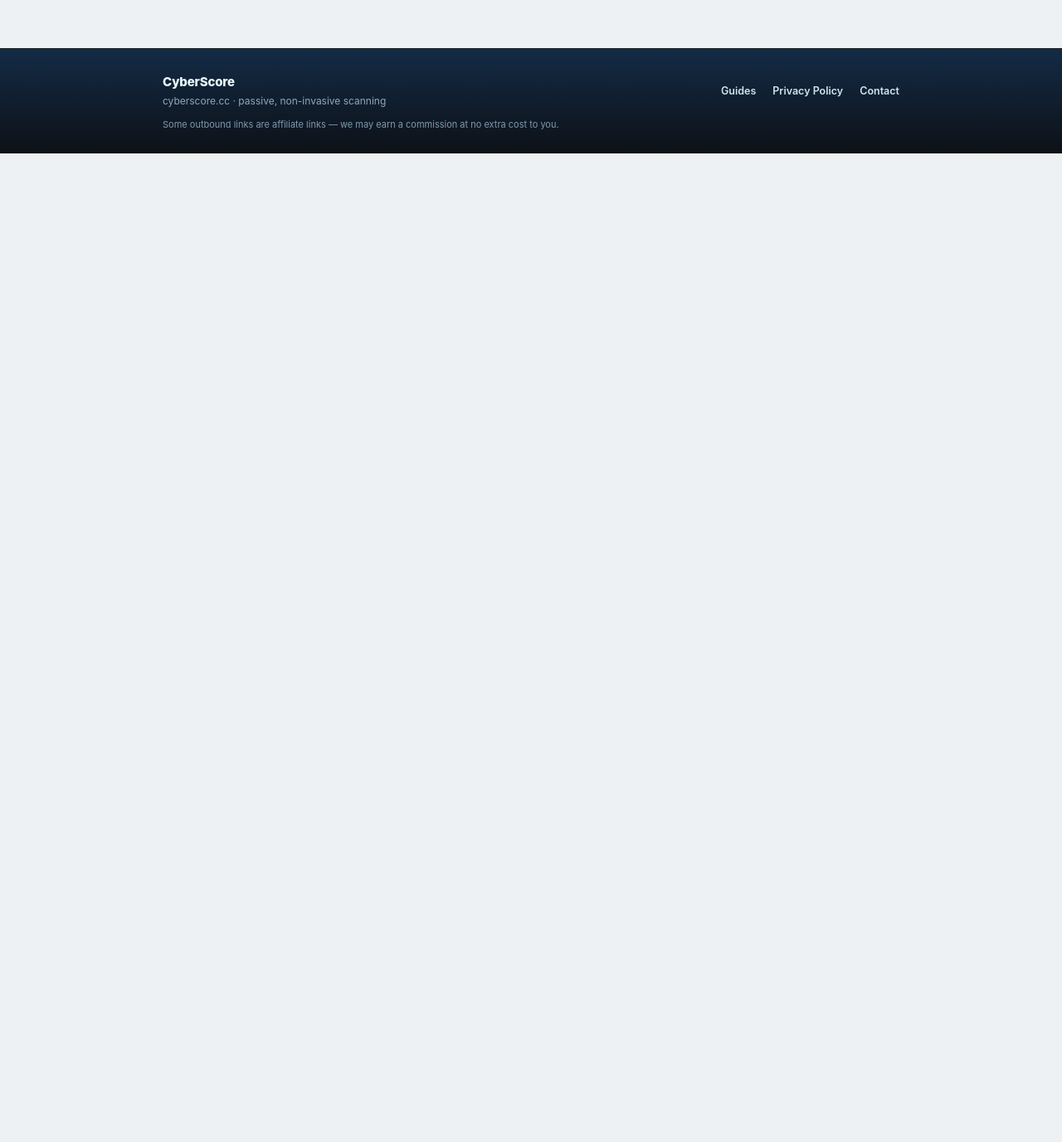
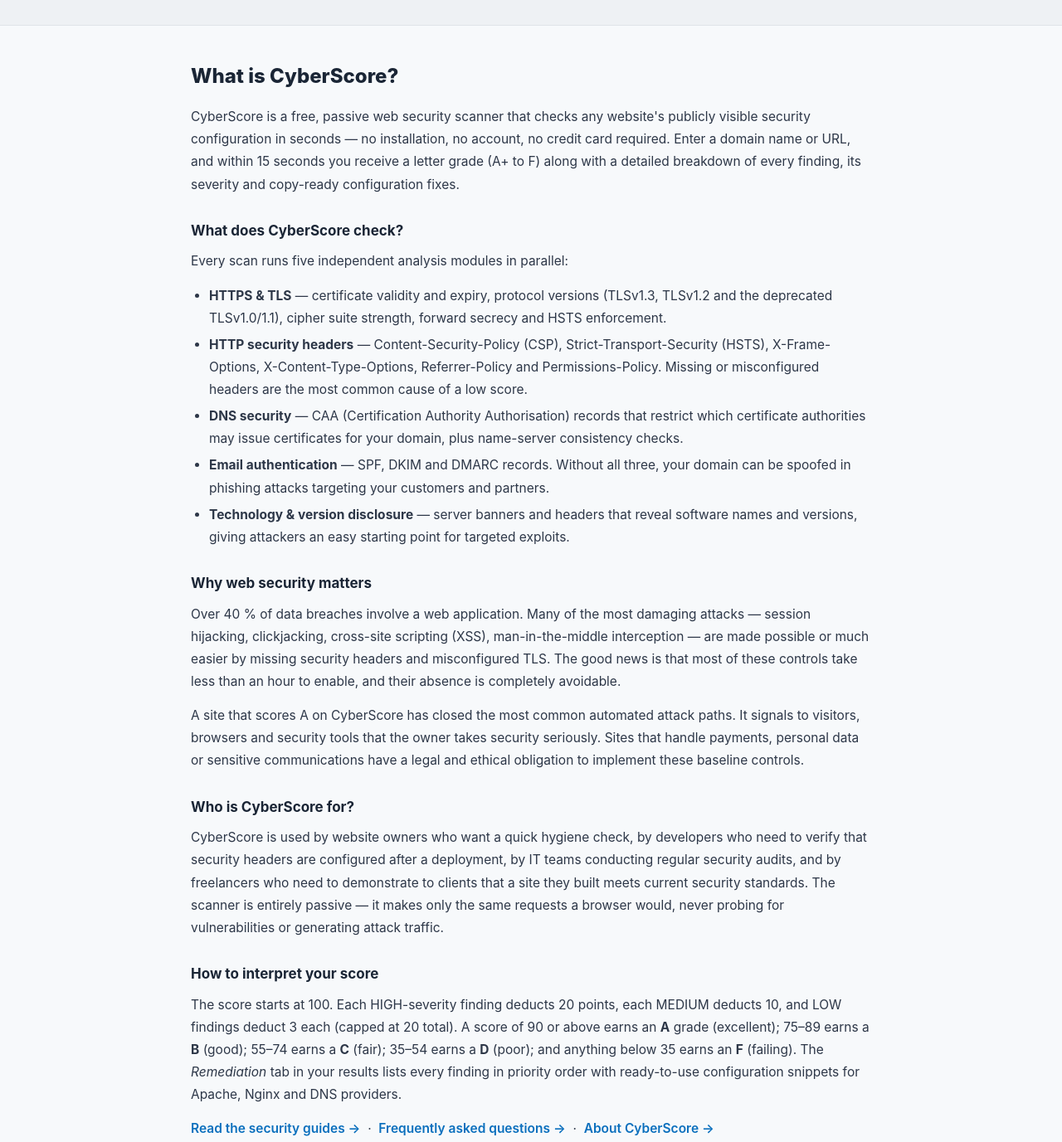
Before and after one commit to kolopro/cyberscore, a plain HTML site: page web/static/index.html in a window 1280 px wide. Shown: the part 1560-2937 px from the top of the page at 83% size. Before the commit the page ends 1745 px from the top, so only its background shows below. Drawn offline with Linux system fonts and the light colour scheme.

Commit message:
Add static about section to index.html for SEO/AdSense content
Co-Authored-By: Claude Sonnet 4.6 <noreply@anthropic.com>

```diff
--- a/web/static/index.html
+++ b/web/static/index.html
@@ -325,6 +325,15 @@
   .ad-slot:empty{display:none}
   .ad-slot::before{content:"Advertisement";display:block;font-size:10px;letter-spacing:.08em;text-transform:uppercase;color:var(--muted);margin-bottom:5px}
   /* footer band */
+  .about-static{background:#f7f9fb;border-top:1px solid #dfe4e8;padding:40px 20px 50px}
+  .about-wrap{max-width:820px;margin:0 auto;color:#2d3748;font-size:15.5px;line-height:1.75}
+  .about-wrap h2{font-size:24px;font-weight:800;color:#1a2535;margin:0 0 14px}
+  .about-wrap h3{font-size:17px;font-weight:700;color:#1a2535;margin:28px 0 8px}
+  .about-wrap p{margin:0 0 14px}
+  .about-wrap ul{margin:8px 0 14px;padding-left:22px}
+  .about-wrap li{margin:5px 0}
+  .about-wrap a{color:#0a6fbd;font-weight:600;text-decoration:none}
+  .about-wrap a:hover{text-decoration:underline}
   footer{color:#b9d0e0;font-size:12.5px;padding:0;margin-top:28px;
     background:linear-gradient(180deg,#132b45,var(--navy0));
     border-top:1px solid rgba(255,255,255,.07)}
@@ -626,6 +635,35 @@
     </div>
 
     <p class="allguides"><a href="/guides">Browse all security guides →</a></p>
+  </div>
+</section>
+
+<section class="about-static" aria-label="About CyberScore">
+  <div class="about-wrap">
+    <h2>What is CyberScore?</h2>
+    <p>CyberScore is a free, passive web security scanner that checks any website's publicly visible security configuration in seconds — no installation, no account, no credit card required. Enter a domain name or URL, and within 15 seconds you receive a letter grade (A+ to F) along with a detailed breakdown of every finding, its severity and copy-ready configuration fixes.</p>
+
+    <h3>What does CyberScore check?</h3>
+    <p>Every scan runs five independent analysis modules in parallel:</p>
+    <ul>
+      <li><strong>HTTPS &amp; TLS</strong> — certificate validity and expiry, protocol versions (TLSv1.3, TLSv1.2 and the deprecated TLSv1.0/1.1), cipher suite strength, forward secrecy and HSTS enforcement.</li>
+      <li><strong>HTTP security headers</strong> — Content-Security-Policy (CSP), Strict-Transport-Security (HSTS), X-Frame-Options, X-Content-Type-Options, Referrer-Policy and Permissions-Policy. Missing or misconfigured headers are the most common cause of a low score.</li>
+      <li><strong>DNS security</strong> — CAA (Certification Authority Authorisation) records that restrict which certificate authorities may issue certificates for your domain, plus name-server consistency checks.</li>
+      <li><strong>Email authentication</strong> — SPF, DKIM and DMARC records. Without all three, your domain can be spoofed in phishing attacks targeting your customers and partners.</li>
+      <li><strong>Technology &amp; version disclosure</strong> — server banners and headers that reveal software names and versions, giving attackers an easy starting point for targeted exploits.</li>
+    </ul>
+
+    <h3>Why web security matters</h3>
+    <p>Over 40 % of data breaches involve a web application. Many of the most damaging attacks — session hijacking, clickjacking, cross-site scripting (XSS), man-in-the-middle interception — are made possible or much easier by missing security headers and misconfigured TLS. The good news is that most of these controls take less than an hour to enable, and their absence is completely avoidable.</p>
+    <p>A site that scores A on CyberScore has closed the most common automated attack paths. It signals to visitors, browsers and security tools that the owner takes security seriously. Sites that handle payments, personal data or sensitive communications have a legal and ethical obligation to implement these baseline controls.</p>
+
+    <h3>Who is CyberScore for?</h3>
+    <p>CyberScore is used by website owners who want a quick hygiene check, by developers who need to verify that security headers are configured after a deployment, by IT teams conducting regular security audits, and by freelancers who need to demonstrate to clients that a site they built meets current security standards. The scanner is entirely passive — it makes only the same requests a browser would, never probing for vulnerabilities or generating attack traffic.</p>
+
+    <h3>How to interpret your score</h3>
+    <p>The score starts at 100. Each HIGH-severity finding deducts 20 points, each MEDIUM deducts 10, and LOW findings deduct 3 each (capped at 20 total). A score of 90 or above earns an <strong>A</strong> grade (excellent); 75–89 earns a <strong>B</strong> (good); 55–74 earns a <strong>C</strong> (fair); 35–54 earns a <strong>D</strong> (poor); and anything below 35 earns an <strong>F</strong> (failing). The <em>Remediation</em> tab in your results lists every finding in priority order with ready-to-use configuration snippets for Apache, Nginx and DNS providers.</p>
+
+    <p><a href="/guides">Read the security guides →</a> &nbsp;·&nbsp; <a href="/faq">Frequently asked questions →</a> &nbsp;·&nbsp; <a href="/about">About CyberScore →</a></p>
   </div>
 </section>
 
@@ -1143,8 +1181,8 @@ const TOOLS = {
 let toolsBuilt = false;
 function buildTools(){
   if(toolsBuilt) return; toolsBuilt = true;
-  let html = `<div class="disclaim">⚠�? Always download from the official website (links below). Verify the site's address before installing anything.</div>`;
-  html += `<h2 class="sec ours">�? Our apps <span class="vsgrad">· powered by VortiSec</span></h2><div class="ourapps">`;
+  let html = `<div class="disclaim">⚠️ Always download from the official website (links below). Verify the site's address before installing anything.</div>`;
+  html += `<h2 class="sec ours">🛡️ Our apps <span class="vsgrad">· powered by VortiSec</span></h2><div class="ourapps">`;
   for(const [nm,desc,img,tag,buttons] of OUR_APPS){
     const shot = img
       ? `<img class="shot" src="${esc(img)}" alt="${esc(nm)} screenshot">`
```
